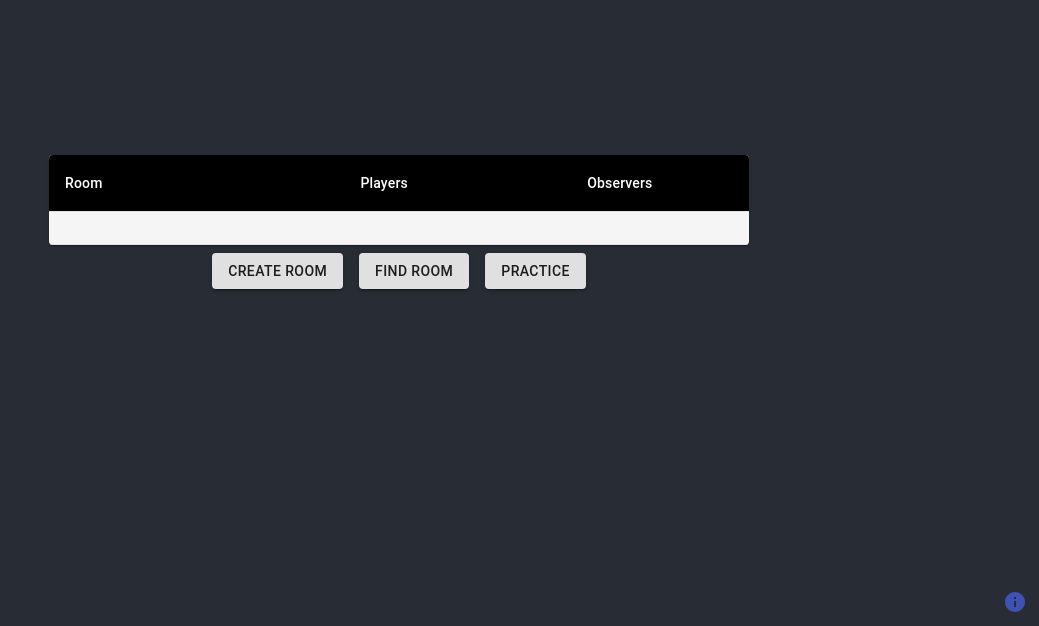
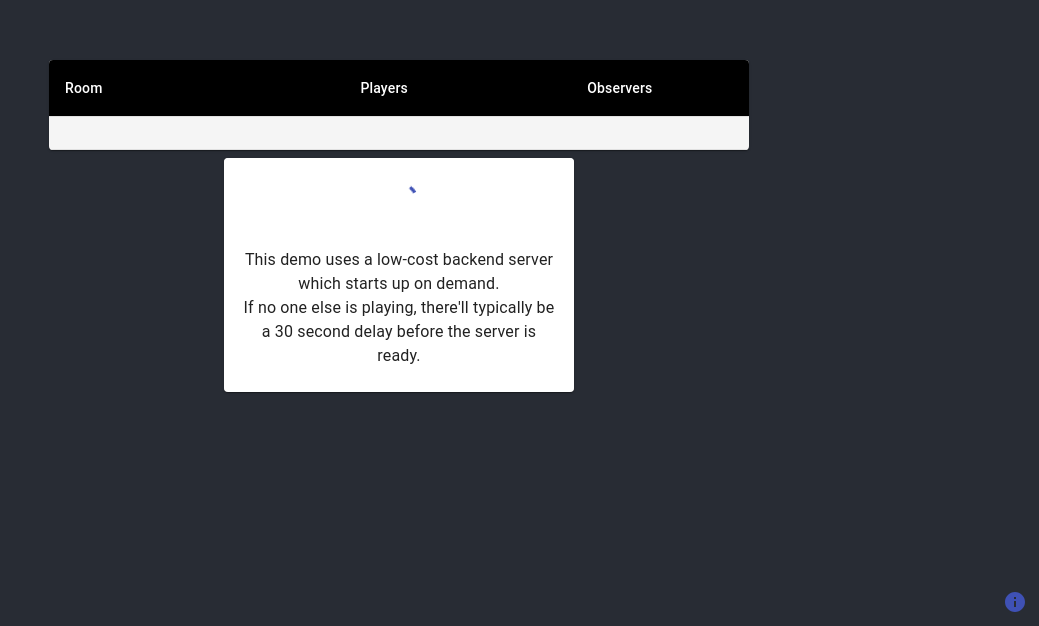
Before and after one commit to andrew-murray/reshuffle, a React (Create React App) app: page / in a window 1280 px wide. Shown: the part 174-800 px from the top of the page, without its empty margins (241-1280 px from the left). Built offline with nearby package versions, Linux system fonts and the light colour scheme.

Commit message:
Add a spinner while waiting for the backend to start up.

```diff
--- a/src/TitleScreen.js
+++ b/src/TitleScreen.js
@@ -6,7 +6,13 @@ import TitledDialog from "./TitledDialog";
 import IconButton from '@material-ui/core/IconButton';
 import InfoIcon from '@material-ui/icons/Info';
 import Typography from '@material-ui/core/Typography';
+import CircularProgress from '@material-ui/core/CircularProgress';
 import { withStyles } from '@material-ui/core/styles';
+import Card from '@material-ui/core/Card';
+import CardMedia from '@material-ui/core/CardMedia';
+import CardActionArea from '@material-ui/core/CardActionArea';
+import CardContent from '@material-ui/core/CardContent';
+import Paper from '@material-ui/core/Paper';
 import socket from "./socket";
 
 import SessionTable from "./SessionTable";
@@ -16,7 +22,7 @@ const styler = (theme) => ({
     '& > *': {
       margin: theme.spacing(1),
     },
-  },
+  }
 });
 
 const infoStyles = {
@@ -31,18 +37,23 @@ class TitleScreen extends React.Component
   state = {
     rooms: [],
     joinDialogOpen: false,
-    infoDialogOpen: false
+    infoDialogOpen: false,
+    connectedToServer: false
   }
 
   constructor(props)
   {
     super(props);
     this.updateRoomData = (roomData)=>{this.setState({rooms: roomData.rooms});};
+    this.updateConnectedStatus = ()=>{this.setState({connectedToServer: socket.connected});};
   }
 
 
   componentDidMount()
   {
+    this.updateConnectedStatus();
+    socket.on("connect", this.updateConnectedStatus);
+    socket.on("disconnect", this.updateConnectedStatus);
     socket.on("othello.rooms.list", this.updateRoomData);
     socket.emit("othello.rooms.request");
     this.interval = setInterval(
@@ -53,6 +64,8 @@ class TitleScreen extends React.Component
 
   componentWillUnmount()
   {
+    socket.off("connect", this.updateConnectedStatus);
+    socket.off("disconnect", this.updateConnectedStatus);
     socket.off("othello.rooms.list", this.updateRoomData);
     clearInterval(
       this.interval
@@ -82,16 +95,33 @@ class TitleScreen extends React.Component
     };
 
     return (
-      <main>
+      <div>
         <SessionTable
           onJoin={joinRoom}
           rooms={this.state.rooms}
           />
-        <div className={classes.actionGroup}>
-          {makeButton("Create Room", this.props.onCreate)}
-          {makeButton("Find Room", ()=>{this.setState( {joinDialogOpen: true} );})}
-          {makeButton("Practice", ()=>{ history.push("/othello/practice"); })}
-        </div>
+        {this.state.connectedToServer &&
+          <div className={classes.actionGroup}>
+            {makeButton("Create Room", this.props.onCreate)}
+            {makeButton("Find Room", ()=>{this.setState( {joinDialogOpen: true} );})}
+            {makeButton("Practice", ()=>{ history.push("/othello/practice"); })}
+          </div>
+        }
+        {!this.state.connectedToServer &&
+          <div style={{width:"100%", display: "flex", justifyContent: "center", paddingTop: "1vh"}}>
+            <Card style={{maxWidth: 350}}>
+              <Paper>
+                <CardMedia>
+                  <CircularProgress style={{marginTop:"3vh"}}/>
+                </CardMedia>
+                <CardContent>
+                  <Typography>This demo uses a low-cost backend server which starts up on demand.</Typography>
+                  <Typography>If no one else is playing, there'll typically be a 30 second delay before the server is ready.</Typography>
+                </CardContent>
+              </Paper>
+            </Card>
+          </div>
+        }
         <TextEntryDialog
           open={this.state.joinDialogOpen}
           text="Enter room name"
@@ -117,7 +147,7 @@ class TitleScreen extends React.Component
             <InfoIcon color="primary"/>
           </IconButton>
         </div>
-      </main>
+      </div>
     );
   }
 }
```
